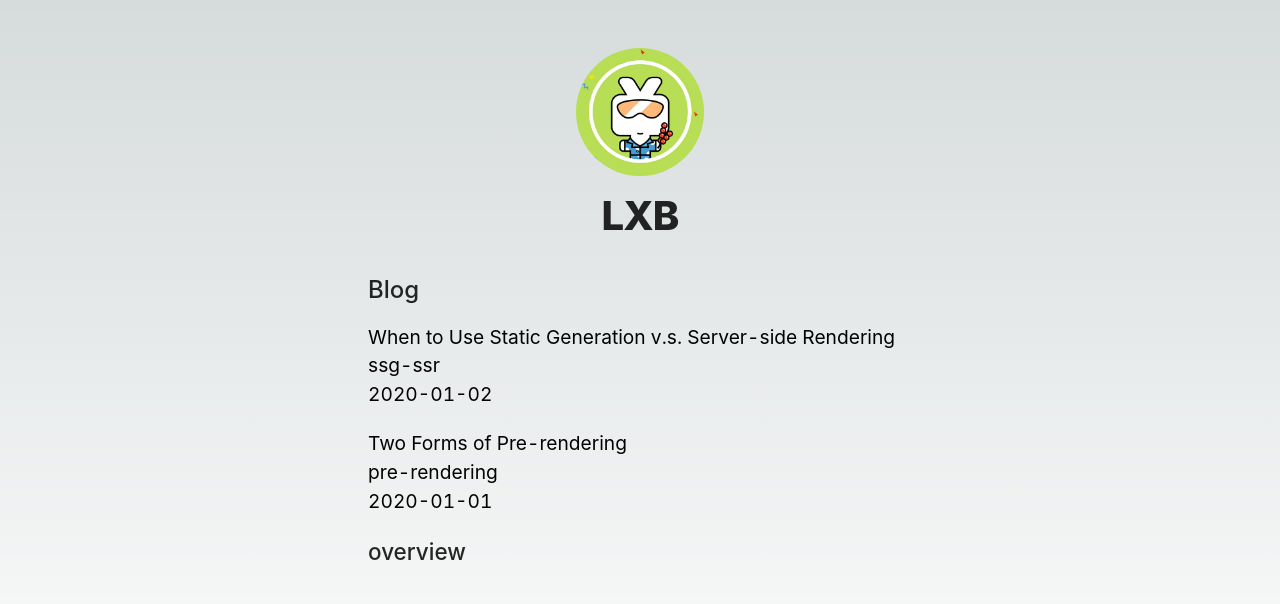
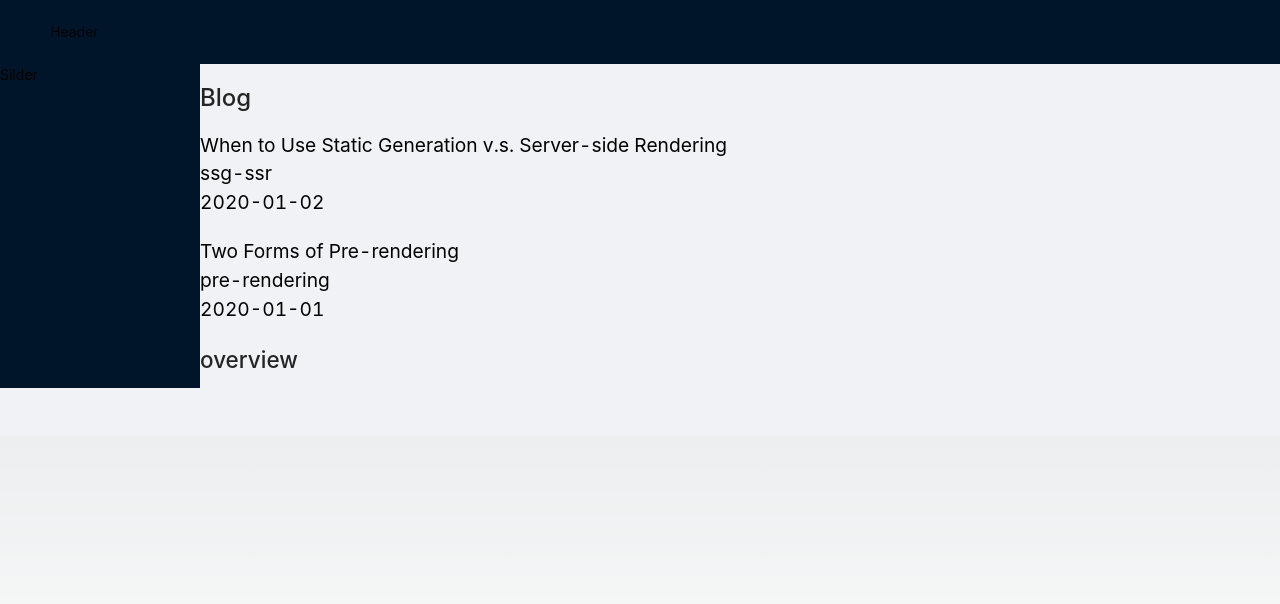
Before and after one commit to onReadyL/trainProject, a Next.js app: page / in a window 1280 px wide. Shown: the top 604 px of the page. Built offline with nearby package versions, Linux system fonts and the light colour scheme.

Commit message:
feat: 使用antd重新布局

```diff
--- a/src/componets/index.js
+++ b/src/componets/index.js
@@ -1,2 +1,2 @@
 export { default as Date } from './date';
-export { default as Layout } from './layout'
+export { default as CustomLayout } from './layout';
--- a/src/componets/layout/index.js
+++ b/src/componets/layout/index.js
@@ -1,55 +1,28 @@
 import Link from 'next/link';
-import Image from 'next/image';
 import styles from './index.module.scss';
-import utilStyles from '../../styles/utils.module.scss';
+import { Layout, Button } from 'antd';
 
-const name = 'LXB';
-export const siteTitle = 'Next.js Sample Website';
-
-export default function Layout({ children, home }) {
+const { Sider, Content, Footer, Header } = Layout;
+export default function Index({ children, home }) {
     return (
-        <div className={styles.container}>
-            <header className={styles.header}>
-                {home ? (
-                    <>
-                        <Image
-                            src="/images/profile.jpg"
-                            className={`${styles.headerHomeImage} ${utilStyles.borderCircle}`}
-                            alt={name}
-                            width={400}
-                            height={400}
-                        />
-                        <h1 className={utilStyles.heading2Xl}>{name}</h1>
-                    </>
-                ) : (
-                    <>
+        <Layout>
+            <Header>Header</Header>
+            <Layout>
+                <Sider>Silder</Sider>
+                <Layout>
+                    <Content>{children}</Content>
+                </Layout>
+            </Layout>
+            <Footer>
+                {!home && (
+                    <div className={styles.backToHome}>
+                        <Button>asa</Button>
                         <Link href="/" legacyBehavior>
-                            <a>
-                                <Image
-                                    src="/images/profile.jpg"
-                                    className={`${styles.headerImage} ${utilStyles.borderCircle}`}
-                                    alt={name}
-                                    width={400}
-                                    height={400}
-                                />
-                            </a>
+                            <a>← Back to home</a>
                         </Link>
-                        <h2 className={utilStyles.headingLg}>
-                            <Link href="/" legacyBehavior>
-                                <a className={utilStyles.colorInherit}>{name}</a>
-                            </Link>
-                        </h2>
-                    </>
+                    </div>
                 )}
-            </header>
-            <main>{children}</main>
-            {!home && (
-                <div className={styles.backToHome}>
-                    <Link href="/" legacyBehavior>
-                        <a>← Back to home</a>
-                    </Link>
-                </div>
-            )}
-        </div>
+            </Footer>
+        </Layout>
     );
 }
--- a/src/pages/_app.tsx
+++ b/src/pages/_app.tsx
@@ -1,8 +1,11 @@
+import 'antd/dist/antd.css';
 import '@/styles/globals.css';
-import Head from 'next/head'
+import Head from 'next/head';
 import type { AppProps } from 'next/app';
+import { ConfigProvider } from 'antd';
+import zhCN from 'antd/lib/locale/zh_CN';
 
-import { Layout } from '../componets/index'
+import { CustomLayout } from '../componets/index'
 
 export default function App({ Component, pageProps }: AppProps) {
   const { pageTitle = 'undefined', home = false, ...restProps } = pageProps;
@@ -17,9 +20,11 @@ export default function App({ Component, pageProps }: AppProps) {
         <meta name="og:title" content={pageTitle} />
         <title>{pageTitle}</title>
       </Head>
-      <Layout home={home}>
-        <Component {...restProps} />
-      </Layout>
+      <ConfigProvider locale={zhCN}>
+        <CustomLayout home={home}>
+          <Component {...restProps} />
+        </CustomLayout>
+      </ConfigProvider>
     </>
   )
 }
```
Also changed, not shown: src/pages/posts/[id].js (+11 -8 lines).
